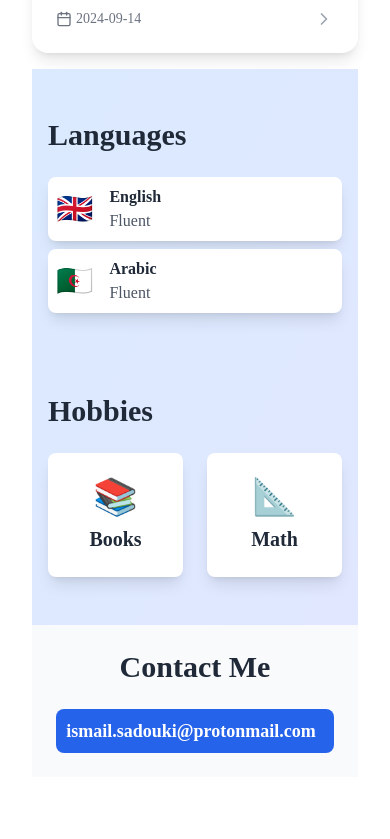
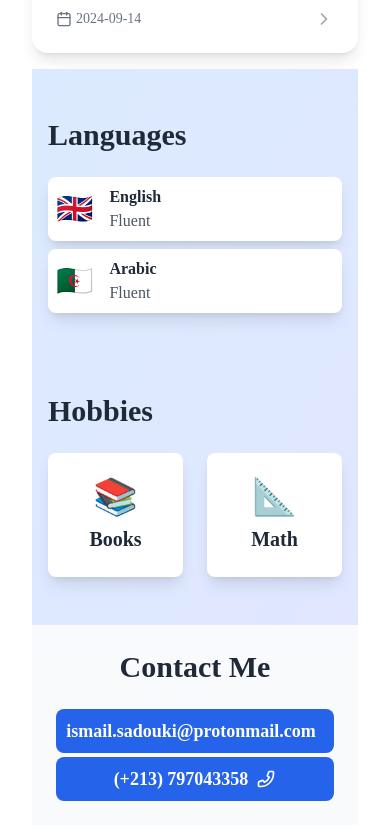
Before and after one commit to ismailSadouki/portfolio, a website: page docs/index.html in a window 390 px wide. Shown: the part 5491-6330 px from the top of the page. Drawn offline with Linux system fonts and the light colour scheme.

Commit message:
adding phone number

```diff
--- a/docs/index.html
+++ b/docs/index.html
@@ -1390,6 +1390,15 @@ body {
                                      class="lucide lucide-arrow-right w-5 h-5 ml-2 transform group-hover:translate-x-1 transition-transform duration-300"
                       viewBox="0 -2.5 20 20" version="1.1" xmlns="http://www.w3.org/2000/svg" xmlns:xlink="http://www.w3.org/1999/xlink" fill="#000000"><g id="SVGRepo_bgCarrier" stroke-width="0"></g><g id="SVGRepo_tracerCarrier" stroke-linecap="round" stroke-linejoin="round"></g><g id="SVGRepo_iconCarrier"> <title>email [#ffffff]</title> <desc>Created with Sketch.</desc> <defs> </defs> <g id="Page-1" stroke="none" stroke-width="1" fill="none" fill-rule="evenodd"> <g id="Dribbble-Light-Preview" transform="translate(-300.000000, -922.000000)" fill="#ffffff"> <g id="icons" transform="translate(56.000000, 160.000000)"> <path d="M262,764.291 L254,771.318 L246,764.281 L246,764 L262,764 L262,764.291 Z M246,775 L246,766.945 L254,773.98 L262,766.953 L262,775 L246,775 Z M244,777 L264,777 L264,762 L244,762 L244,777 Z" id="email-[#ffffff]"> </path> </g> </g> </g> </g></svg>
                     </a>
+
+                  <a
+                    class="inline-flex items-center justify-center w-full text-lg font-semibold text-white bg-blue-600 hover:bg-blue-700 dark:bg-blue-500 dark:hover:bg-blue-600 rounded-lg px-4 py-2 transition-colors duration-300 mt-1"
+                    href="tel:+213797043358"
+                    >(+213) 797043358
+                    <svg
+                                     class="lucide lucide-arrow-right w-5 h-5 ml-2 transform group-hover:translate-x-1 transition-transform duration-300"
+                      width="24" height="24" viewBox="0 0 24 24" fill="none" xmlns="http://www.w3.org/2000/svg"><g id="SVGRepo_bgCarrier" stroke-width="0"></g><g id="SVGRepo_tracerCarrier" stroke-linecap="round" stroke-linejoin="round"></g><g id="SVGRepo_iconCarrier"> <path d="M21 5.5C21 14.0604 14.0604 21 5.5 21C5.11378 21 4.73086 20.9859 4.35172 20.9581C3.91662 20.9262 3.69906 20.9103 3.50103 20.7963C3.33701 20.7019 3.18146 20.5345 3.09925 20.364C3 20.1582 3 19.9181 3 19.438V16.6207C3 16.2169 3 16.015 3.06645 15.842C3.12515 15.6891 3.22049 15.553 3.3441 15.4456C3.48403 15.324 3.67376 15.255 4.05321 15.117L7.26005 13.9509C7.70153 13.7904 7.92227 13.7101 8.1317 13.7237C8.31637 13.7357 8.49408 13.7988 8.64506 13.9058C8.81628 14.0271 8.93713 14.2285 9.17882 14.6314L10 16C12.6499 14.7999 14.7981 12.6489 16 10L14.6314 9.17882C14.2285 8.93713 14.0271 8.81628 13.9058 8.64506C13.7988 8.49408 13.7357 8.31637 13.7237 8.1317C13.7101 7.92227 13.7904 7.70153 13.9509 7.26005L13.9509 7.26005L15.117 4.05321C15.255 3.67376 15.324 3.48403 15.4456 3.3441C15.553 3.22049 15.6891 3.12515 15.842 3.06645C16.015 3 16.2169 3 16.6207 3H19.438C19.9181 3 20.1582 3 20.364 3.09925C20.5345 3.18146 20.7019 3.33701 20.7963 3.50103C20.9103 3.69907 20.9262 3.91662 20.9581 4.35173C20.9859 4.73086 21 5.11378 21 5.5Z" stroke="#ffffff" stroke-width="2" stroke-linecap="round" stroke-linejoin="round"></path> </g></svg>
+                    </a>
                 </div>
             </div>
           </div>
```
Also changed, not shown: docs/css/style.css.
